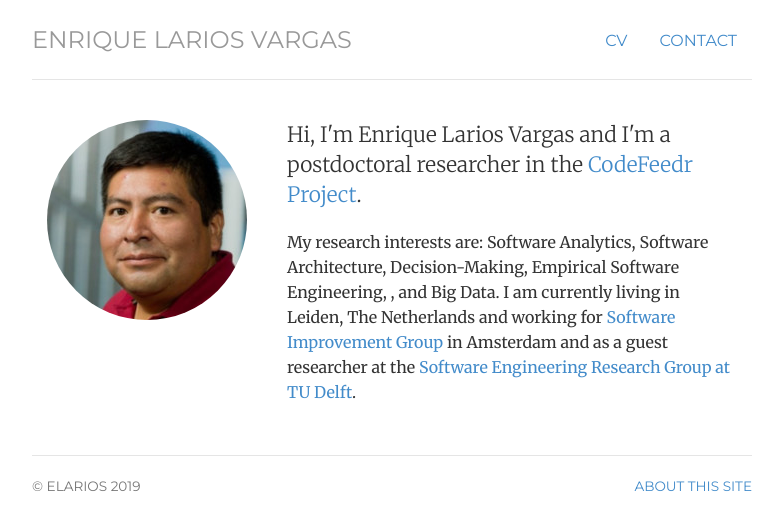
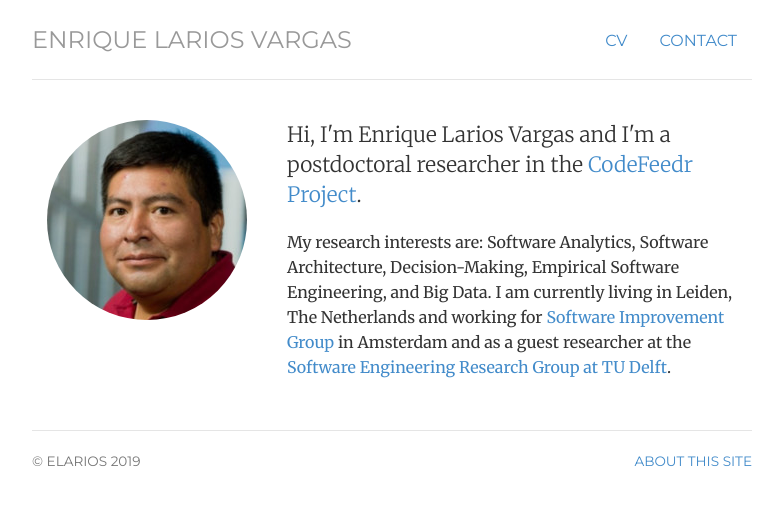
Before and after one commit to elarios/elarios.github.io, a Jekyll site: the page built from index.html, in a window 1280 px wide. Shown: the top 530 px of the page, without its empty margins (248-1031 px from the left). Built offline with Jekyll 4.4.1, drawn with Linux system fonts in a browser that asks for light colours.

```diff
--- a/index.html
+++ b/index.html
@@ -13,7 +13,7 @@ description: Enrique Larios Vargas is a postdoctoral researcher working on Softw
 	</div>
 	<div itemscope itemtype="http://data-vocabulary.org/Person" class="col-sm-8">
 	<p class="lead">Hi, I'm <span itemprop="name">Enrique Larios Vargas</span> and I'm a postdoctoral researcher in the <a href="http://codefeedr.org">CodeFeedr Project</a>.</p>
-	<p>My research interests are: <span itemprop="title">Software Analytics</span>, <span itemprop="title">Software Architecture</span>, <span itemprop="title">Decision-Making</span>, <span itemprop="title">Empirical Software Engineering</span>, <span itemprop="title">, and Big Data</span>. I am currently living in <span itemprop="address" itemscope
+	<p>My research interests are: <span itemprop="title">Software Analytics</span>, <span itemprop="title">Software Architecture</span>, <span itemprop="title">Decision-Making</span>, <span itemprop="title">Empirical Software Engineering</span><span itemprop="title">, and Big Data</span>. I am currently living in <span itemprop="address" itemscope
     itemtype="http://data-vocabulary.org/Address"> <span itemprop="locality">Leiden</span>, <span itemprop="region">The Netherlands</span></span> and working for <a href="https://www.softwareimprovementgroup.com">Software Improvement Group</a> in <span itemprop="locality">Amsterdam</span> and as a guest researcher at <span itemprop="affiliation">the <a href="https://se.ewi.tudelft.nl">Software Engineering Research Group at TU Delft</a></span>.</p>
 	</div>
 </div>
```
